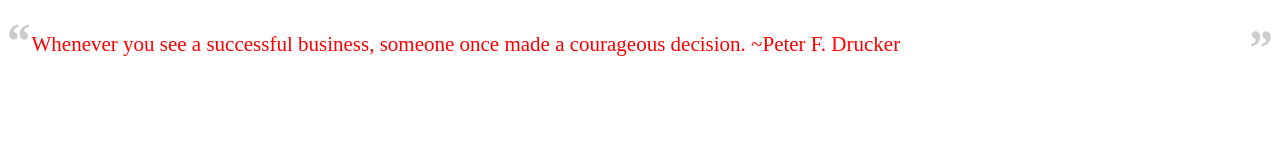
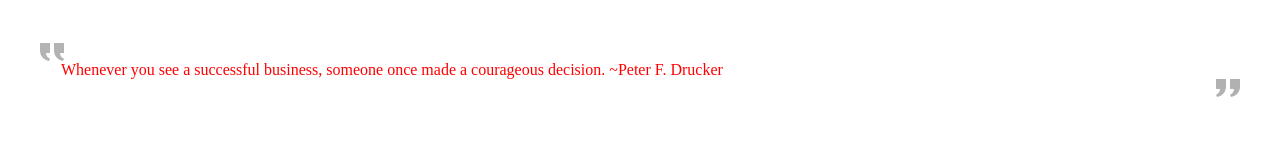
Before and after one commit to afeiship/react-blockquote, a website built with webpack: page index.html in a window 1280 px wide. Built offline with nearby package versions, Linux system fonts and the light colour scheme.

Commit message:
issue: use svg replace unicode

```diff
--- a/src/components/react-blockquote.js
+++ b/src/components/react-blockquote.js
@@ -1,11 +1,11 @@
-import React,{ Component } from 'react';
+import React, { Component } from 'react';
 import ReactDOM from 'react-dom';
 import PropTypes from 'prop-types';
 import classNames from 'classnames';
 import noop from 'noop';
 import objectAssign from 'object-assign';
 
-export default class extends Component{
+export default class extends Component {
   /*===properties start===*/
   static propTypes = {
     className: PropTypes.string
@@ -21,10 +21,12 @@ export default class extends Component{
     };
   }
 
-  render(){
-    const { className, ...props } = this.props;
+  render() {
+    const { className, children, ...props } = this.props;
     return (
-      <blockquote {...props} className={classNames('react-blockquote',className)} />
+      <blockquote className={classNames('react-blockquote', className)} {...props}>
+        { children }
+      </blockquote>
     );
   }
 }
--- a/src/components/style.scss
+++ b/src/components/style.scss
@@ -1,34 +1,40 @@
 $react-blockquote-options:(
   color: #ccc,
   font-size: 50px,
+  opacity: 0.3,
   font-family:'Georgia'
 )!default;
 
 .react-blockquote{
   $color: map-get($map: $react-blockquote-options, $key: color);
   $font-size: map-get($map: $react-blockquote-options, $key: font-size);
+  $opacity: map-get($map: $react-blockquote-options, $key: opacity);
   $font-family: map-get($map: $react-blockquote-options, $key: font-family);
+  position: relative;
 
-  position: relative;
-  margin: 1.5em;
   &:before,
   &:after{
+    content:'';
+    width: 24px;
+    height:24px;
+    display: block;
+    background: url(assets/iconmonstr-quote-3.svg) no-repeat;
     font-weight: bold;
     font-size:$font-size;
     color:$color;
     position: absolute;
     font-family: $font-family;
+    opacity: $opacity;
   }
 
-  &:before{
-    content: "\201C";
-    top: -0.5em;
-    left: -0.5em;
+  &:before {
+    transform: rotateY(180deg);
+    top: 0;
+    left: 0;
   }
 
   &:after{
-    content: "\201D";
-    bottom: -0.5em;
-    right: -0.5em;
+    bottom: 0;
+    right: 0;
   }
 }
--- a/src/dev.js
+++ b/src/dev.js
@@ -21,7 +21,7 @@ class App extends React.Component {
   render() {
     return (
       <div className="hello-react-blockquote">
-        <ReactBlockquote style={{fontSize: 21}}>
+        <ReactBlockquote style={{padding: 21}}>
           Whenever you see a successful business, someone once made a courageous decision. ~Peter F. Drucker
         </ReactBlockquote>
       </div>
--- a/src/dev.scss
+++ b/src/dev.scss
@@ -6,7 +6,7 @@ ul,li{list-style: none;}
 
 .hello-react-blockquote{
   color:#F00;
-
+  padding: 40px;
   button{
     border: none;
     display: block;
```
Also changed, not shown: dist/react-blockquote.js, dist/style.scss, src/assets/iconmonstr-quote-3.svg (added), src/assets/iconmonstr-quote-7.svg (added), 1 other file.
